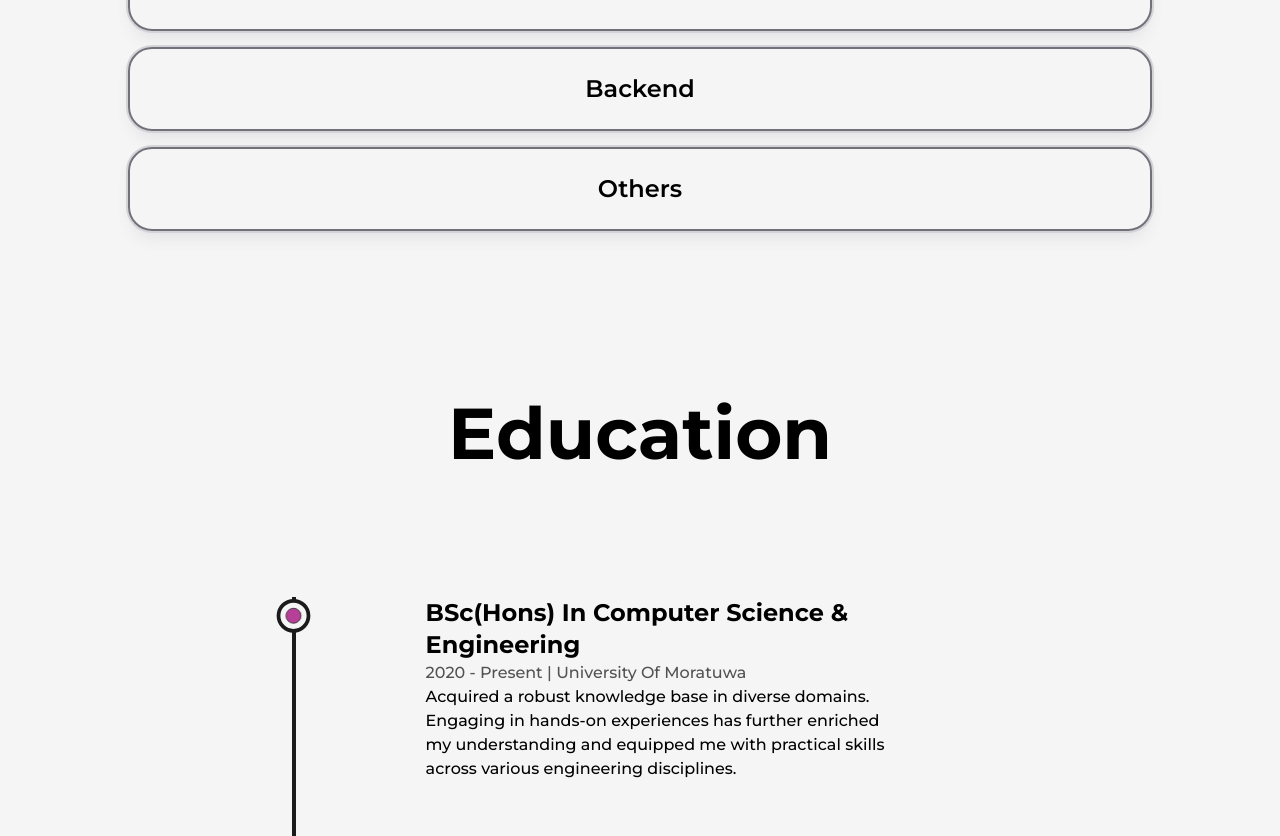
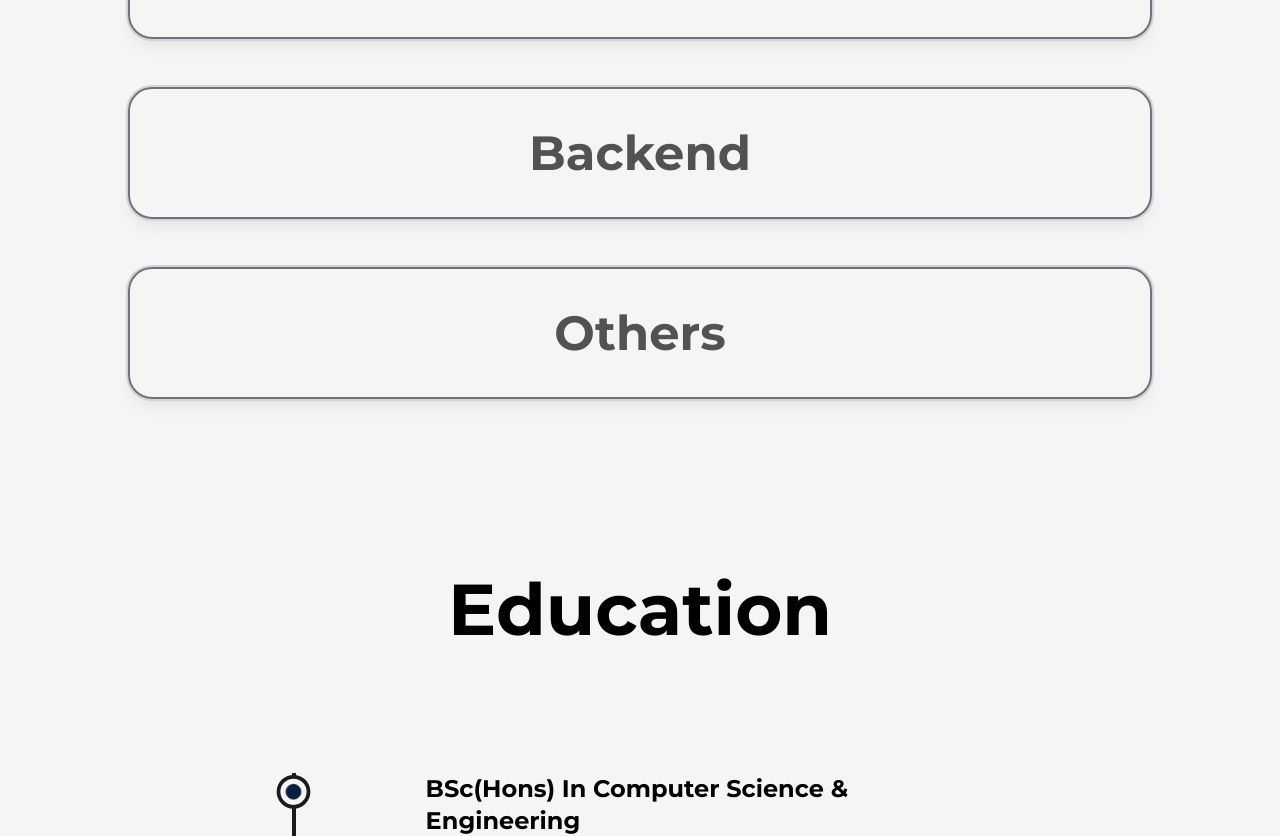
Before and after one commit to nadeeshaMadusanka99/personal_portfolio, a Next.js app: page /about in a window 1280 px wide. Shown: the part 1260-2096 px from the top of the page. Built offline with nearby package versions, Linux system fonts and the light colour scheme; grey boxes are pictures that could not be loaded.

Commit message:
Skills Card done

```diff
--- a/src/components/AboutMe/Education.js
+++ b/src/components/AboutMe/Education.js
@@ -36,7 +36,7 @@ const Education = ({ educationData }) => {
 
   return (
     <>
-      <div className="my-52">
+      <div className="my-40">
         <h2 className="font-bold text-7xl mb-32 mt-30 w-full text-center">
           Education
         </h2>
--- a/src/components/AboutMe/LiIcon.js
+++ b/src/components/AboutMe/LiIcon.js
@@ -27,7 +27,7 @@ const LiIcon = ({ reference }) => {
           cx="75"
           cy="50"
           r="10"
-          className="animate-pulse stroke-1 fill-primary"
+          className="animate-pulse stroke-1 fill-acsent"
         />
       </svg>
     </figure>
--- a/src/components/AboutMe/Skills.js
+++ b/src/components/AboutMe/Skills.js
@@ -10,7 +10,7 @@ const Container = styled.div`
   position: relative;
   z-index: 1;
   align-items: center;
-  margin-top: 10rem;
+  margin-top: 7rem;
 `;
 
 const Wrapper = styled.div`
@@ -131,11 +131,12 @@ const SkillCard = styled.div`
   width: 100%;
   max-width: 100%;
   background: ${({ theme }) => theme.card};
-  transition: transform 1.5s;
+  transition: transform 1.7s;
   transform-style: preserve-3d;
   &:hover {
     transform: rotateY(180deg);
   }
+  margin-bottom: 5rem;
 `;
 
 const CardContent = styled.div`
@@ -195,7 +196,7 @@ const Skills = () => {
   return (
     <Container id="skills">
       <Wrapper>
-        <h2 className="font-bold text-7xl  mb-20 w-full text-center">Skills</h2>
+        <h2 className="font-bold text-7xl text-secondary mb-28 w-full text-center">Skills</h2>
         <SkillsContainer>
           {skills.map((skill, index) => (
             <SkillCard
@@ -209,9 +210,9 @@ const Skills = () => {
                   whileInView={{ y: 0 }}
                   transition={{ duration: 0.5, type: "spring" }}
                   whileHover={{ scale: 1.03 }}
-                  className="w-full max-w-full ring-2 ring-zinc-300 bg-card border-2 border-solid border-zinc-500 shadow-lg shadow-zinc-200 rounded-3xl p-6"
+                  className="w-full max-w-full ring-2 ring-zinc-300 border-2 border-solid border-zinc-500 shadow-lg shadow-zinc-200 rounded-3xl py-10 "
                 >
-                  <div className="text-2xl font-semibold text-secondary mb-30 p-30 text-center">
+                  <div className="text-5xl font-bold text-dark/75 text-center">
                     {skill.title}
                   </div>
                 </motion.div>
--- a/src/pages/about.js
+++ b/src/pages/about.js
@@ -53,7 +53,7 @@ const About = () => {
             className="text-7xl mb-20"
           />
 
-          <div className="grid w-full grid-cols-12 gap-16">
+          <div className="grid w-full grid-cols-12 gap-16 ">
             <div className="col-span-6 flex flex-col items-start justify-start mt-10">
               <h2 className="mb-4 text-xl font-bold uppercase text-dark/75 ">
                 BIOGRAPHY
--- a/tailwind.config.js
+++ b/tailwind.config.js
@@ -15,6 +15,7 @@ module.exports = {
       colors: {
         dark: "#1b1b1b",
         light: "#f5f5f5",
+        acsent: "#001F3F",
         primary: "#B63E96", // 240,86,199
         primaryDark: "#58E6D9", // 80,230,217
       },
```
